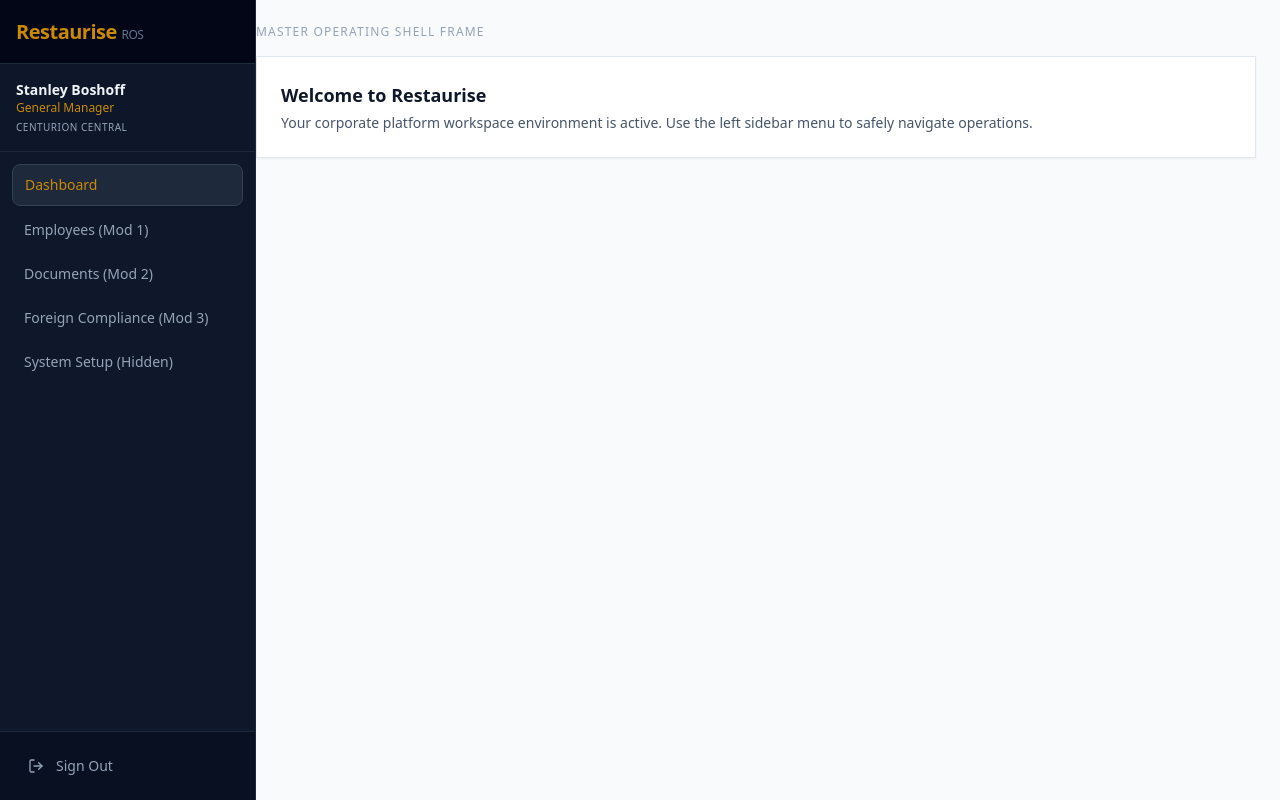
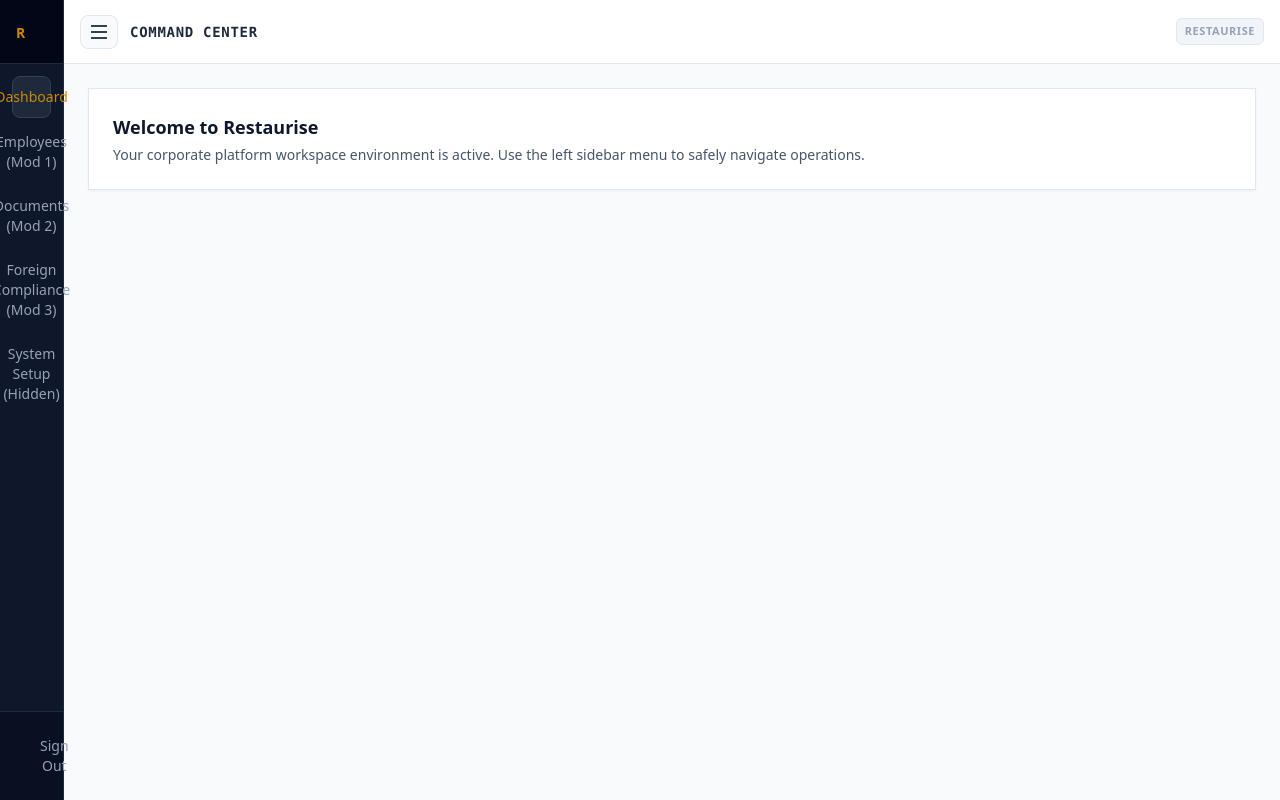
Before and after one commit to StanleyBoshoff/restaurant-operating-system, a React app in the folder frontend/: page / in a window 1280 px wide. Built offline with nearby package versions, Linux system fonts and the light colour scheme; the HTML template or start-up script is replaced by a standard one.

Commit message:
fix: resolve sidebar text layout overflows on contracted narrow stance viewports

```diff
--- a/frontend/src/App.jsx
+++ b/frontend/src/App.jsx
@@ -8,6 +8,7 @@
   const [companyName, setCompanyname] = useState("Restaurise");
   const [currentModule, setCurrentModule] = useState('dashboard');
 
+  const [sidebarOpen, setSidebarOpen] = useState(false);
 
   const navigationItems = [
       { id: 'dashboard', name: 'Dashboard' },
@@ -18,31 +19,70 @@
   ];
 
     return (
-    <div className="min-h-screen bg-slate-50 flex">
+    <div className="min-h-screen bg-slate-50 flex overflow-x-hidden">
 
-      {/* Sidebar component */}
+      {/* 1. Backdrop Overlay Mask — Only visible on mobile when the sidebar drawer is open */}
+      {sidebarOpen && (
+        <div
+          onClick={() => setSidebarOpen(false)}
+          className="fixed inset-0 bg-slate-900/40 backdrop-blur-xs z-40 md:hidden"
+        />
+      )}
+
+      {/* 2. Master Sidebar Station component */}
       <Sidebar
         companyName={companyName}
         navigationItems={navigationItems}
         currentModule={currentModule}
-      setCurrentModule={setCurrentModule} />
+        setCurrentModule={setCurrentModule}
+        sidebarOpen={sidebarOpen}
+        setSidebarOpen={setSidebarOpen}
+      />
 
-      {/* Main content area */}
-      <div className="flex-1 md:pl-64 p-6">
-      <h1 className="text-xs uppercase font mono tracking-widest text-slate-400 mb-4">
-        Master Operating Shell Frame
-      </h1>
+      {/* 3. Main Workspace Container Pass */}
+      <div className={`flex-1 flex flex-col min-w-0 transition-all duration-200 ${
+        sidebarOpen ? 'md:pl-64 pl-0' : 'md:pl-16 pl-0'
+      }`}>
 
-      {/* Dynamic Workspace Router */}
+        {/* 🍔 📱 NEW RESPONSIVE TOP HEADER BANNER BAR */}
+        <header className="h-16 bg-white border-b border-slate-200 flex items-center justify-between px-4 sticky top-0 z-30 shadow-xs">
+          <div className="flex items-center space-x-3">
+            {/* The Hamburger Button Trigger */}
+            <button
+              onClick={() => setSidebarOpen(!sidebarOpen)}
+              className="p-2 rounded-lg text-slate-600 hover:bg-slate-100 focus:outline-none border border-slate-200 bg-slate-50 shadow-2xs cursor-pointer"
+            >
+              {/* Simple 3-line structural HTML Hamburger symbol */}
+              <div className="space-y-1 w-5 h-4 flex flex-col justify-center items-center">
+                <span className="w-4 h-0.5 bg-slate-700 block rounded-xs"></span>
+                <span className="w-4 h-0.5 bg-slate-700 block rounded-xs"></span>
+                <span className="w-4 h-0.5 bg-slate-700 block rounded-xs"></span>
+              </div>
+            </button>
+
+            <h2 className="text-sm font-bold text-slate-800 uppercase font-mono tracking-wider">
+              {currentModule === 'dashboard' ? "Command Center" : `${currentModule} Module`}
+            </h2>
+          </div>
+
+          <div className="text-[11px] font-bold text-slate-400 bg-slate-100 border border-slate-200 px-2 py-1 rounded-md uppercase tracking-wider">
+            {companyName}
+          </div>
+        </header>
+
+        {/* 4. Active Workspace Views Container Pass */}
+        <main className="p-4 md:p-6 max-w-7xl w-full mx-auto flex-1">
           {currentModule === 'dashboard' && <Dashboard companyName={companyName} />}
 
           {currentModule === 'employees' && <EmployeeDirectory />}
 
           {currentModule !== 'dashboard' && currentModule !== 'employees' && (
-        <div className="bg-white border border-slate-200 p-12 rounded-xl text-center shadow-sm text-slate-400 text-xs">
+            <div className="bg-white border border-slate-200 p-12 rounded-xl text-center shadow-xs text-slate-400 text-xs italic">
               {currentModule} workspace module under structural setup.
             </div>
           )}
+        </main>
+
       </div>
     </div>
   );
--- a/frontend/src/components/Sidebar.jsx
+++ b/frontend/src/components/Sidebar.jsx
@@ -1,22 +1,49 @@
 import React from 'react';
 import { LogOut } from 'lucide-react';
 
-export default function Sidebar ({ companyName, navigationItems, currentModule, setCurrentModule }) {
+export default function Sidebar ({ companyName, navigationItems, currentModule, setCurrentModule, sidebarOpen, setSidebarOpen }) {
     // Hardcoded for user UI visualization phase
     const mockUser = { name: "Stanley Boshoff", role: "General Manager", branch: "Centurion Central" };
 
-    return (
-        <aside className="bg-slate-900 text-slate-200 w-64 fixed inset-y-0 left-0 z-50 flex flex-col justify-between border-r border-slate-800">
+            return (
+        <aside className={`bg-slate-900 text-slate-200 fixed inset-y-0 left-0 z-50 flex flex-col justify-between border-r border-slate-800 transition-all duration-200 ease-in-out
+            /* 📱 Mobile Rule: Slide completely out of view off-screen unless mobile open is triggered */
+            ${sidebarOpen ? 'translate-x-0 w-64' : '-translate-x-full w-64'}
+            /* 💻 Desktop Rule: Override mobile rules on desktop screens to stay docked as wide or compact */
+            md:translate-x-0 ${sidebarOpen ? 'md:w-64' : 'md:w-16'}
+        `}>
+
             <div>
                 {/* Brand Header Display Block */}
-                <div className="h-16 flex items-center justify-between px-4 border-b border-slate-800 bg-slate-950">
-                    <span className="text-xl font-bold tracking-tight text-yellow-600">
-                        {companyName} <span className="text-xs font-normal text-slate-500">ROS</span>
-                    </span>
+                <div className="h-16 flex items-center justify-between px-4 border-b border-slate-800 bg-slate-950 overflow-hidden">
+                    {/* Desktop Mode text switch */}
+                    <div className="md:hidden block">
+                        <span className="text-xl font-bold tracking-tight text-yellow-600">
+                            {companyName} <span className="text-xs font-normal text-slate-500">ROS</span>
+                        </span>
+                    </div>
+                    <div className="hidden md:block">
+                        {sidebarOpen ? (
+                            <span className="text-xl font-bold tracking-tight text-yellow-600 truncate">
+                                {companyName} <span className="text-xs font-normal text-slate-500">ROS</span>
+                            </span>
+                        ) : (
+                            <span className="text-sm font-bold text-yellow-600 mx-auto">R</span>
+                        )}
+                    </div>
+
+                    {/* 📱 NEW MOBILE-ONLY CLOSE TOUCH TARGET BUTTON */}
+                    <button
+                        onClick={() => setSidebarOpen(false)}
+                        className="md:hidden p-1.5 rounded-lg text-slate-400 hover:bg-slate-800 hover:text-slate-100 transition-colors text-xs font-medium border border-slate-800"
+                    >
+                        Close
+                    </button>
                 </div>
 
+
                 {/* Active Staff User Profile Badge */}
-                <div className="p-4 border-b border-slate-800 bg-slate-900/50">
+                <div className={`p-4 border-b border-slate-800 bg-slate-900/50 ${sidebarOpen ? 'block' : 'hidden'}`}>
                 <p className="text-sm font-semibold truncate text-slate-100">{mockUser.name}</p>
                 <p className="text-xs text-yellow-600 font-medium">{mockUser.role}</p>
                 <p className="text-[10px] text-slate-400 uppercase tracking-wider mt-1">{mockUser.branch}</p>
@@ -25,19 +52,22 @@
                 {/* Menu loop generating buttons */}
                 <nav className="p-3 space-y-1">
                     {navigationItems && navigationItems.map((item) => {
-                        // Check if this specific button matches the page currently in short-term memory
                         const isActive = currentModule === item.id;
 
                         return (
                         <button
                             key={item.id}
                             onClick={() => setCurrentModule(item.id)}
-                            className={`w-full flex items-center px-3 py-2.5 rounded-lg text-sm font-medium transition-colors ${
+                            className={`w-full flex items-center rounded-lg text-sm font-medium transition-colors ${
+                                sidebarOpen ? 'px-3 py-2.5 space-x-3 justify-start' : 'p-2.5 justify-center'
+                            } ${
                                 isActive
                                     ? 'bg-slate-800 text-yellow-600 border border-slate-700 shadow-sm'
                                     : 'text-slate-400 hover:bg-slate-800 hover:text-slate-100'
                             }`}
+                            title={item.name}
                         >
+                            {/**/}
                             <span>{item.name}</span>
                         </button>
                         );
```
Also changed, not shown: frontend/src/components/readme.md (deleted). Lines whose indentation alone changed are shown as unchanged.
